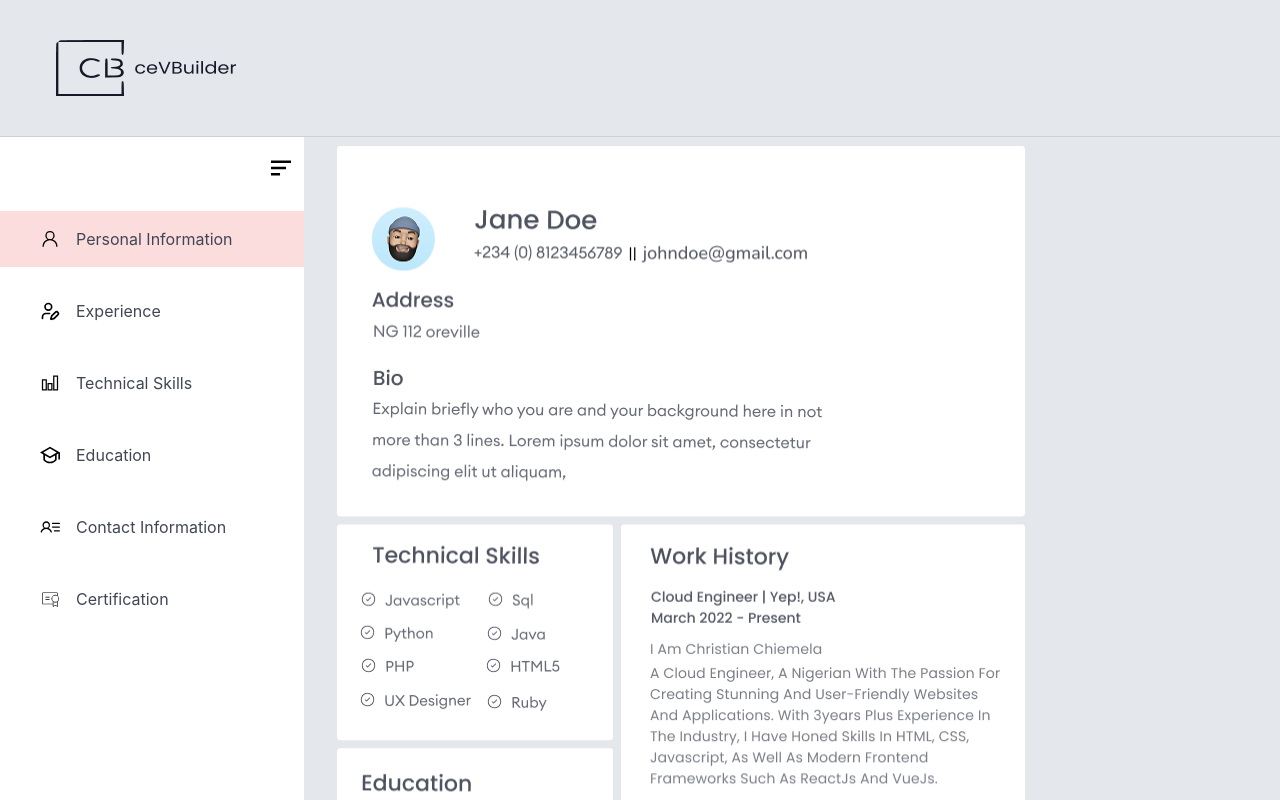
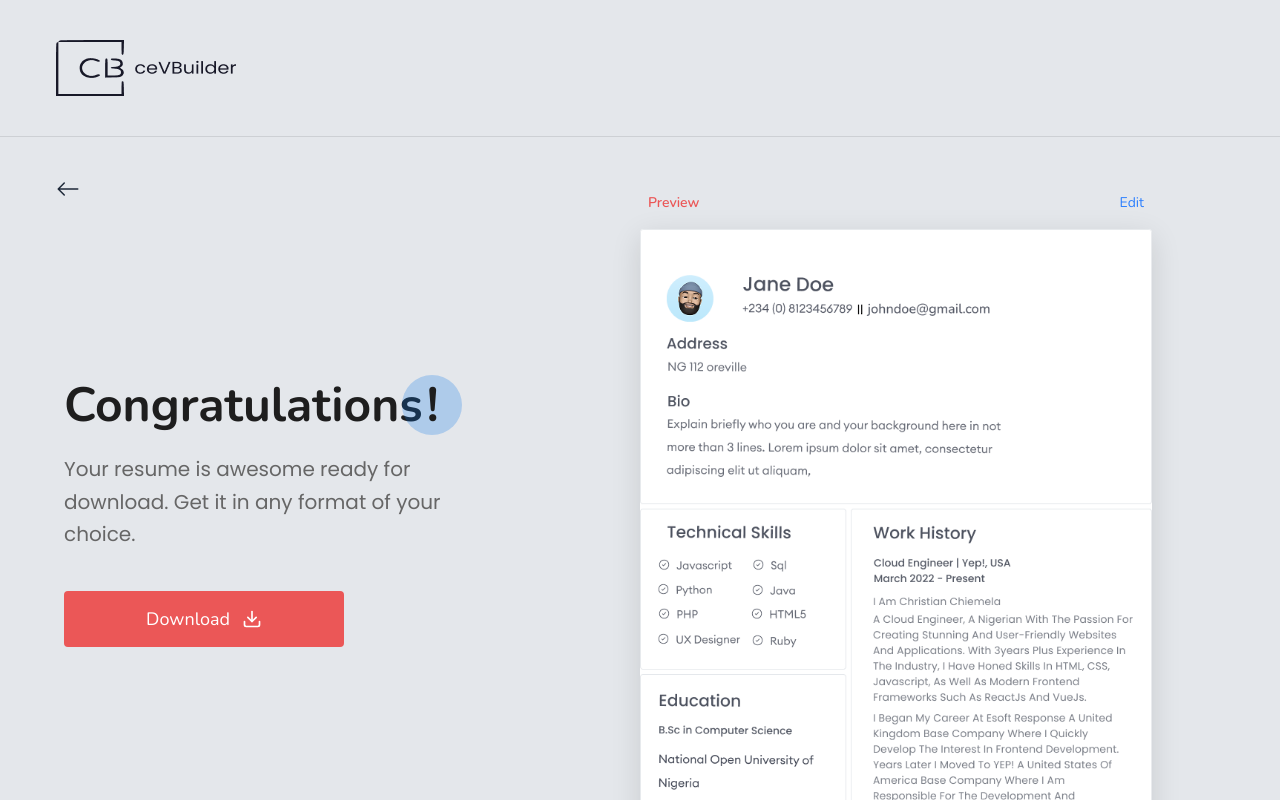
Before and after one commit to Abdelhassibbenmansour/Resume-Builder, a React (Vite) app: page /Congratulations in a window 1280 px wide. Shown: the top 800 px of the page. Built offline with nearby package versions, Linux system fonts and the light colour scheme.

Commit message:
Fully Finish The Congratulations Page

```diff
--- a/src/App.jsx
+++ b/src/App.jsx
@@ -1,4 +1,5 @@
 import { LandingPage, Resume } from "./sections"
+import { Congratulations } from "./components"
 import { Routes, Route } from "react-router-dom"
 
 
@@ -7,6 +8,7 @@ const App = () => {
         <div>
             <Routes>
                 <Route path="/" element={<LandingPage />} />
+                <Route path="/Congratulations" element={<Congratulations />} />
                 <Route path="/*" element={<Resume />} />
             </Routes>
         </div>
--- a/src/components/Certification.jsx
+++ b/src/components/Certification.jsx
@@ -1,3 +1,4 @@
+import { Link } from "react-router-dom"
 
 const Certification = () => {
     return (
@@ -10,7 +11,9 @@ const Certification = () => {
             <input type="text" placeholder="e.g Certificate of Engineering" className="input" />
             <div className="label">Certification #4</div>
             <input type="text" placeholder="e.g Certificate of Engineering" className="input" />
-            <button type="button" className="form-button">Next</button>
+            <Link to="/Congratulations">
+                <button type="button" className="form-button">Submit</button>
+            </Link>
         </form>
     )
 }
--- /dev/null
+++ b/src/components/Congratulations.jsx
@@ -0,0 +1,64 @@
+import { useNavigate } from 'react-router-dom';
+import { Cv2 } from '../images';
+import { BsArrowLeft } from 'react-icons/bs';
+import { FiDownload } from 'react-icons/fi';
+
+import ResumeNavbar from './ResumeNavbar';
+
+const Congratulations = () => {
+    const navigate = useNavigate();
+
+    return (
+        <div className="min-h-screen bg-[#E4E7EB] font-['Nunito']">
+            <ResumeNavbar />
+
+            {/* Main Content container */}
+            <div className="container mt-4 md:mt-8 relative pt-10 md:pt-12">
+                {/* Back Button */}
+                <button
+                    onClick={() => navigate('/Certification')}
+                    className="absolute top-0 left-4 md:left-2 p-2 cursor-pointer hover:bg-white active:bg-white rounded-full transition-colors inline-flex"
+                    aria-label="Go back to Certification"
+                >
+                    <BsArrowLeft className="text-2xl text-gray-800" />
+                </button>
+
+                <div className="flex flex-col lg:flex-row gap-10 lg:gap-24 justify-between max-sm:mt-10">
+
+                    {/* Left Column */}
+                    <div className="flex flex-col flex-1 justify-center">
+                        <div className="md:ml-4">
+                            <h1 className="text-4xl md:text-5xl font-bold text-[#1E1E1E] mb-6">
+                                Congratulations
+                                <span className="relative inline-block z-10 before:content-[''] before:absolute before:w-10 before:h-10 md:before:w-15 md:before:h-15 before:bg-[#0073E6]/24 before:rounded-full before:-z-10 before:left-[45%] before:top-1/2 before:-translate-x-1/2 before:-translate-y-1/2 ml-1">
+                                    !
+                                </span>
+                            </h1>
+                            <p className="text-[#666666] text-lg md:text-[20px] mb-10 max-w-[400px] leading-relaxed font-['Poppins']">
+                                Your resume is awesome ready for download. Get it in any format of your choice.
+                            </p>
+                            <button className="button w-full md:w-[280px] flex items-center justify-center space-x-3">
+                                <span>Download</span>
+                                <FiDownload className="text-xl" />
+                            </button>
+                        </div>
+                    </div>
+
+                    {/* Right Column (Preview) */}
+                    <div className="w-full lg:w-1/2 flex flex-col md:pr-10 lg:pr-20">
+                        <div className="flex justify-between items-center mb-4 text-sm px-2">
+                            <span className="font-semibold text-[#EB5757]">Preview</span>
+                            <span className="cursor-pointer text-blue-500 font-medium hover:underline">Edit</span>
+                        </div>
+                        <div className="w-full bg-white shadow-[0_8px_30px_rgb(0,0,0,0.12)] rounded-sm overflow-hidden">
+                            <img src={Cv2} alt="Resume Preview" className="w-full h-auto object-contain" />
+                        </div>
+                    </div>
+
+                </div>
+            </div>
+        </div>
+    );
+};
+
+export default Congratulations;
--- a/src/components/Footer.jsx
+++ b/src/components/Footer.jsx
@@ -6,13 +6,13 @@ const Footer = () => {
         <div className="container">
             <div className="flex justify-between max-md:flex-col max-md:space-y-16">
                 <div className="max-sm:mb-16">
-                    <div className="max-sm:mb-16 mb-24 cursor-pointer max-sm:w-[150px] max-sm:h-[50px] mx-auto">
+                    <div className="max-sm:mb-10 mb-24 cursor-pointer max-sm:w-[150px] max-sm:h-[50px] mx-auto">
                         <img src={Logo} alt="Logo" />
                     </div>
                     <div>
                         <div className="text-lg max-sm:text-base text-[#000112] mb-6">Updates right to your Inbox</div>
-                        <div className="flex space-x-5">
-                            <input type="text" placeholder="Email Address" className="text-base text-[#404653] w-[320px] max-sm:w-[236px] h-[54px] pl-4 border border-[#CCCCCC] rounded-xl outline-none focus:border-[#EB5757]" />
+                        <div className="flex space-x-5 items-center">
+                            <input type="text" placeholder="Email Address" className="text-base text-[#404653] w-[320px] max-sm:w-[200px] h-[54px] pl-4 border border-[#CCCCCC] rounded-xl outline-none focus:border-[#EB5757]" />
                             <button type="button" className="button w-[130px] max-sm:w-[100px] h-[54px]">Subscribe</button>
                         </div>
                     </div>
--- a/src/components/Intro.jsx
+++ b/src/components/Intro.jsx
@@ -11,7 +11,7 @@ const Intro = () => {
                     <p className="text-[#404653] text-xl max-sm:text-sm mb-10">The template includes carefully structured sections for personal information, summary or objective, work experience, education, skills, projects, certifications, and more. You can easily customize these sections to fit your unique background.</p>
                     <div className="button w-[334px] max-sm:w-[223px] font-nunito ">Create Resume for free</div>
                 </div>
-                <div className="w-[574px] h-[750px] max-sm:w-[354px] max-sm:h-[463px] overflow-hidden">
+                <div className="w-[574px] h-[750px] max-sm:w-[300px] max-sm:h-[463px] overflow-hidden">
                     <img src={Cv} alt="Cv image" className="w-full" />
                 </div>
             </div>
--- a/src/components/Join.jsx
+++ b/src/components/Join.jsx
@@ -3,7 +3,7 @@ import { Desktop } from "../images"
 const Join = () => {
     return (
         <div className="container flex justify-between items-center my-14 relative">
-            <div className="absolute w-[calc(100%-2rem)] h-[237px] bg-[#0073E6]/10 -bottom-4 max-sm:h-[190px] left-4 -z-10" />
+            <div className="absolute w-[calc(100%-2rem)] h-[237px] bg-[#0073E6]/10 -bottom-4 max-sm:h-[170px] left-4 -z-10" />
             <div className="w-full max-w-[573px] lg:pl-12">
                 <div className="text-[#000112] max-sm:text-4xl text-6xl mb-6 md:leading-[80px]">Join the<br className="max-sm:none" /> ceVBuilder family</div>
                 <div className="w-full max-w-[346px] h-auto lg:hidden mb-6">
--- a/src/components/ResumeNavbar.jsx
+++ b/src/components/ResumeNavbar.jsx
@@ -3,7 +3,7 @@ import { Logo } from "../images"
 const ResumeNavbar = () => {
     return (
         <div className="bg-[#E4E7EB] border-b border-[#000112]/10">
-            <div className="px-6 py-6 md:px-14 md:py-10">
+            <div className="px-6 py-6 md:px-14 md:py-10 max-sm:w-[150px]">
                 <img src={Logo} alt="Logo" />
             </div>
         </div>
--- a/src/components/index.js
+++ b/src/components/index.js
@@ -11,3 +11,4 @@ export { default as Education } from "./Education";
 export { default as Experience } from "./Experience";
 export { default as PersonalInfo } from "./PersonalInfo";
 export { default as TechnicalSkills } from "./TechnicalSkills";
+export { default as Congratulations } from "./Congratulations";
--- a/src/index.css
+++ b/src/index.css
@@ -12,11 +12,11 @@
 }
 
 .button {
-    @apply h-[56px] max-sm:h-[40px] cursor-pointer bg-[#EB5757] text-white text-lg max-sm:text-sm rounded-sm flex justify-center items-center hover:text-[#EB5757] transition duration-500 hover:bg-white hover:border hover:border-[#EB5757];
+    @apply h-[56px] max-sm:h-[40px] cursor-pointer bg-[#EB5757] text-white text-lg max-sm:text-sm rounded-sm flex justify-center items-center transition duration-500 border border-transparent hover:text-[#EB5757] hover:bg-white hover:border-[#EB5757] active:text-[#EB5757] active:bg-white active:border-[#EB5757];
 }
 
 .form-button {
-    @apply w-full md:w-[353px] mt-4 h-[56px] max-sm:h-[40px] cursor-pointer bg-[#EB5757] text-white text-lg max-sm:text-sm rounded-sm flex justify-center items-center hover:text-[#EB5757] transition duration-500 hover:bg-white hover:border hover:border-[#EB5757];
+    @apply w-full md:w-[353px] mt-4 h-[56px] max-sm:h-[40px] cursor-pointer bg-[#EB5757] text-white text-lg max-sm:text-sm rounded-sm flex justify-center items-center transition duration-500 border border-transparent hover:text-[#EB5757] hover:bg-white hover:border-[#EB5757] active:text-[#EB5757] active:bg-white active:border-[#EB5757];
 }
 
 .title {
@@ -45,11 +45,11 @@ select.input {
 }
 
 .label {
-    @apply text-[#404653] font-medium mb-4;
+    @apply text-[#404653] font-medium mb-1 md:mb-4;
 }
 
 .checkbox {
-    @apply appearance-none w-5 h-5 border border-[#E4E7EB] rounded bg-white cursor-pointer transition duration-150 focus:outline-none focus:ring-2 focus:ring-offset-2 focus:ring-[#EB5757];
+    @apply appearance-none w-5 h-5 border border-[#E4E7EB] rounded bg-white cursor-pointer transition duration-150 focus:outline-none;
 }
 
 .checkbox:checked {
--- a/src/sections/LandingPage.jsx
+++ b/src/sections/LandingPage.jsx
@@ -9,7 +9,7 @@ const LandingPage = () => {
             <Features />
             <Join />
             <About />
-            <div className="w-full h-0.5 bg-[#E4E7EB] mb-16" />
+            <div className="w-full h-0.5 bg-[#E4E7EB] mb-4 md:mb-16" />
             <Footer />
         </div>
     )
--- a/src/sections/Resume.jsx
+++ b/src/sections/Resume.jsx
@@ -51,7 +51,7 @@ const resumeLinks = [
 ];
 
 const Resume = () => {
-    const [show, setShow] = useState(true);
+    const [show, setShow] = useState(window.innerWidth >= 1024);
     const [page, setPage] = useState("/PersonalInfo")
     return (
         <div className="min-h-screen flex flex-col">
--- a/vite.config.js
+++ b/vite.config.js
@@ -4,5 +4,8 @@ import tailwindcss from '@tailwindcss/vite'
 
 // https://vite.dev/config/
 export default defineConfig({
-  plugins: [tailwindcss(),react()],
+  plugins: [tailwindcss(), react()],
+  server: {
+    host: true,
+  },
 })
```
